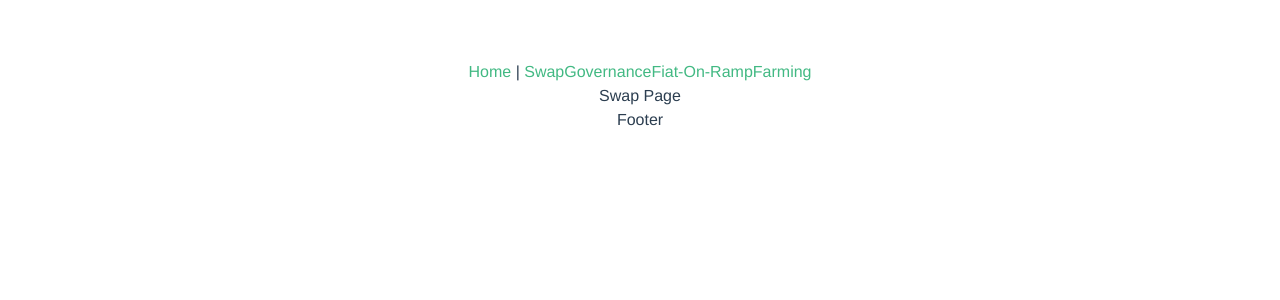
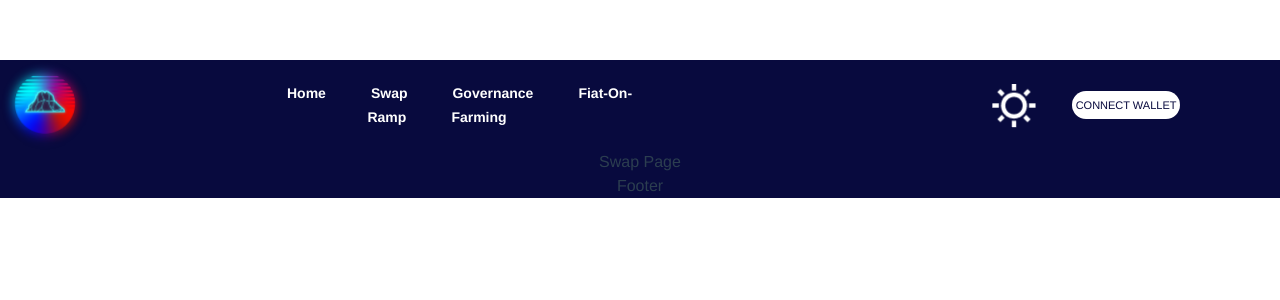
Before and after one commit to cocoa-1012/Dapp-Vue3, a Vue app: page /swap in a window 1280 px wide. Shown: the top 300 px of the page. Built offline with nearby package versions, Linux system fonts and the light colour scheme.

Commit message:
nav bar styling

```diff
--- a/src/App.vue
+++ b/src/App.vue
@@ -13,6 +13,7 @@ import Navbar from "./components/Navbar.vue";
 
 <style>
 #app {
+  background-color: #080a3e;
   font-family: Avenir, Helvetica, Arial, sans-serif;
   -webkit-font-smoothing: antialiased;
   -moz-osx-font-smoothing: grayscale;
--- a/src/components/Navbar.vue
+++ b/src/components/Navbar.vue
@@ -9,17 +9,68 @@ const count = ref(0);
 </script>
 
 <template>
-  <div id="nav">
-    <router-link to="/">Home</router-link> |
-    <router-link to="/swap">Swap</router-link>
-    <router-link to="/governance">Governance</router-link>
-    <router-link to="/fiat-on-ramp">Fiat-On-Ramp</router-link>
-    <router-link to="/farming">Farming</router-link>
+  <div class="navbar">
+    <img src="/src/assets/images/logo.png" alt="Image" class="logo" />
+    <div id="nav">
+      <router-link to="/">Home</router-link>
+      <router-link to="/swap">Swap</router-link>
+      <router-link to="/governance">Governance</router-link>
+      <router-link to="/fiat-on-ramp">Fiat-On-Ramp</router-link>
+      <router-link to="/farming">Farming</router-link>
+    </div>
+    <div class="connect">
+      <img src="/src/assets/images/day.png" alt="Image" class="switch" />
+      <button id="show-modal" class="connect_button">connect wallet</button>
+    </div>
   </div>
 </template>
 
 <style scoped>
+.navbar {
+  display: flex;
+  justify-content: center;
+  align-items: center;
+}
+.connect {
+  display: flex;
+  align-items: center;
+}
+.connect_button {
+  width: 129px;
+  height: 28px;
+  background-color: #ffffff;
+  border-radius: 15px;
+  text-transform: uppercase;
+  color: #080a3e;
+  font-style: normal;
+  line-height: 16px;
+  align-items: center;
+  font-weight: 400;
+  font-size: 11px;
+  margin-right: 100px;
+}
+.switch {
+  width: 45px;
+  height: 45px;
+  margin-right: 36px;
+  margin-left: 300px;
+}
+.switch:hover {
+  cursor: pointer;
+}
+.logo {
+  width: 90px;
+  height: 90px;
+  margin-right: 92px;
+}
 a {
-  color: #42b983;
+  color: #ffffff;
+  font-size: 14px;
+  line-height: 21px;
+  font-weight: 600;
+  font-style: normal;
+  align-items: center;
+  text-transform: capitalize;
+  margin-left: 45px;
 }
 </style>
```
